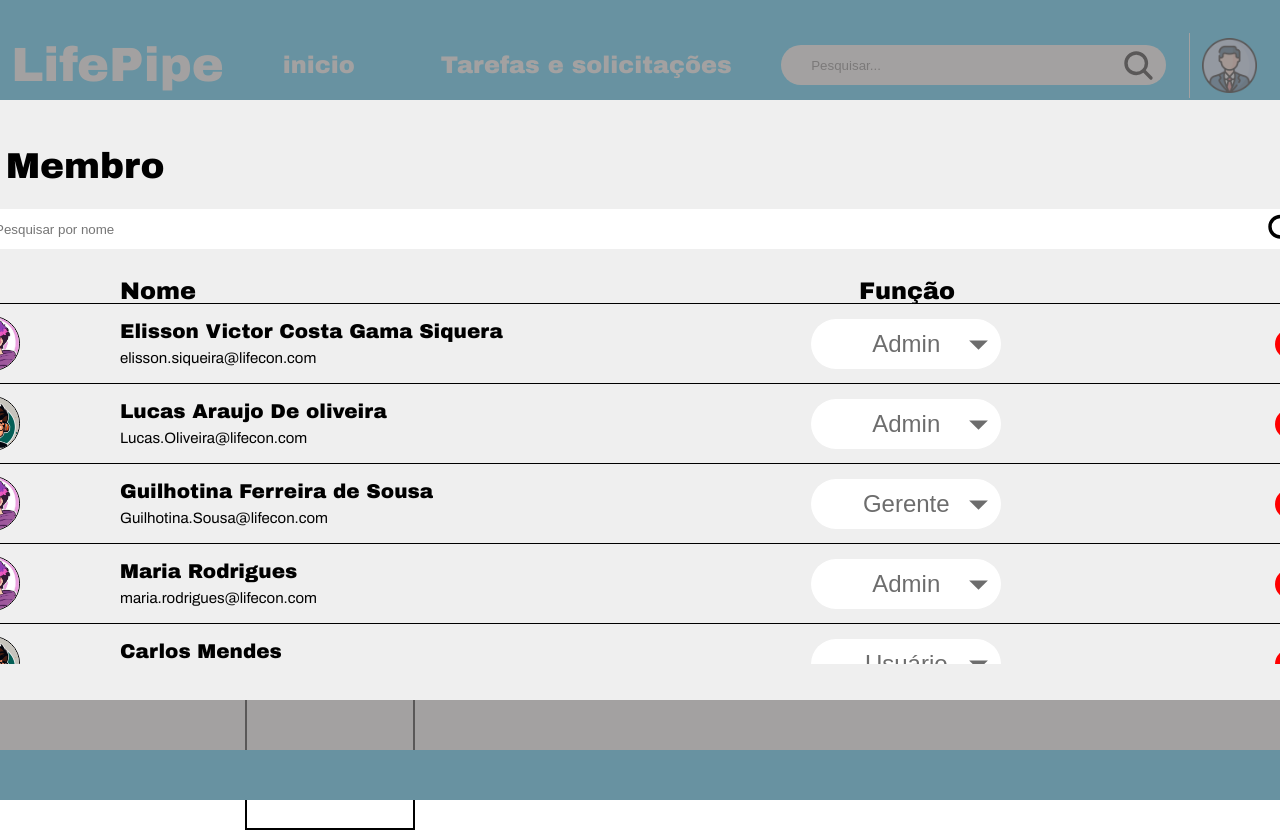
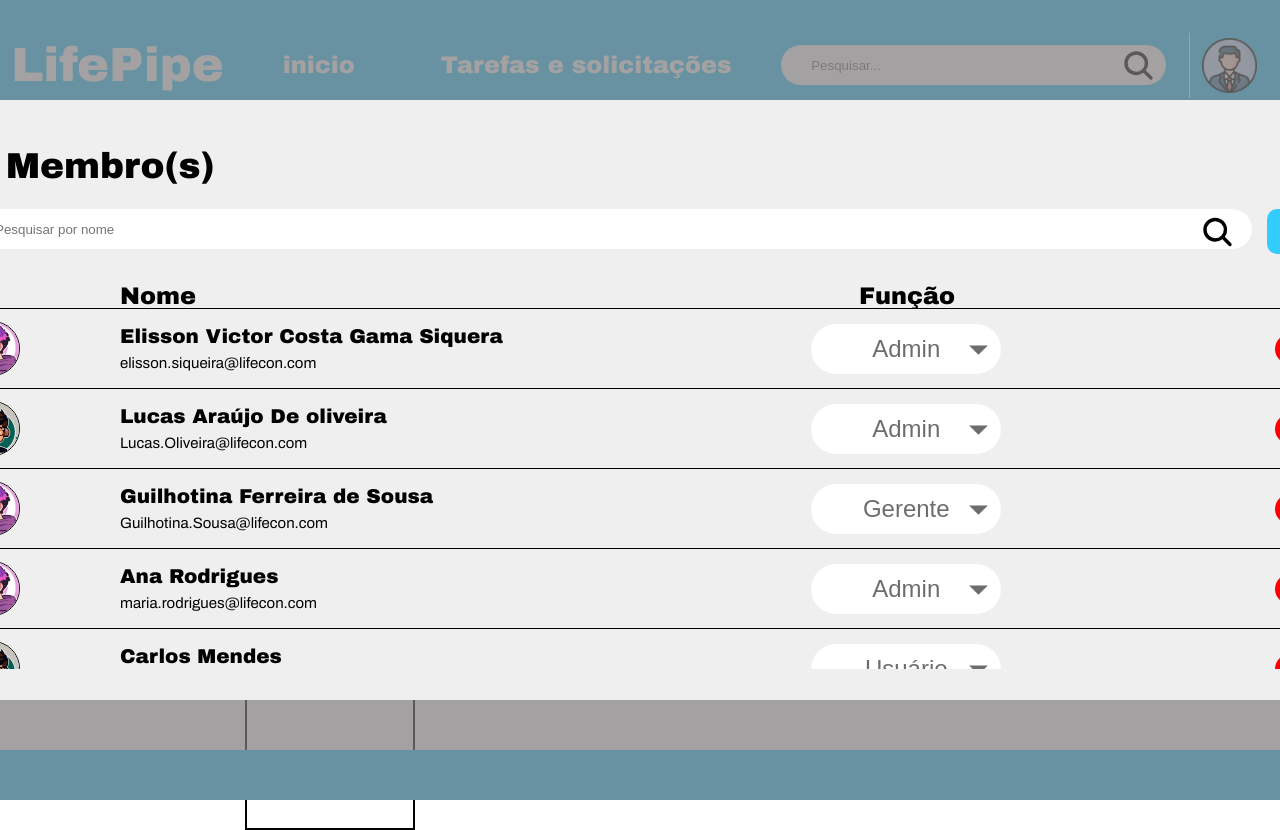
Before and after one commit to EVCG/Lifepipe, a Next.js app: page /home in a window 1280 px wide. Both pictures are taken after a click on the element "Membros". Built offline with nearby package versions, Linux system fonts and the light colour scheme.

Commit message:
PopUp de notificação pronto

```diff
--- a/src/components/PopUps/pop-up-member/popUpMember.js
+++ b/src/components/PopUps/pop-up-member/popUpMember.js
@@ -9,15 +9,15 @@ import { IoSearch } from "react-icons/io5";
 export default function PopUpMember({ setPopMember }) {
     const [users, setUsers] = useState([
         { id: 1, image: Elisson, name: "Elisson Victor Costa Gama Siquera", email: "elisson.siqueira@lifecon.com", charge: "Admin" },
-        { id: 2, image: Lucas, name: "Lucas Araujo De oliveira", email: "Lucas.Oliveira@lifecon.com", charge: "Admin" },
+        { id: 2, image: Lucas, name: "Lucas Araújo De oliveira", email: "Lucas.Oliveira@lifecon.com", charge: "Admin" },
         { id: 3, image: Elisson, name: "Guilhotina Ferreira de Sousa ", email: "Guilhotina.Sousa@lifecon.com", charge: "Gerente" },
-        { id: 4, image: Elisson, name: "Maria Rodrigues", email: "maria.rodrigues@lifecon.com", charge: "Diretor" },
+        { id: 4, image: Elisson, name: "Ana Rodrigues", email: "maria.rodrigues@lifecon.com", charge: "Diretor" },
         { id: 5, image: Lucas, name: "Carlos Mendes", email: "carlos.mendes@lifecon.com", charge: "Usuario" },
         { id: 6, image: Elisson, name: "Ana Paula Lima", email: "ana.paula@lifecon.com", charge: "Usuario" },
-        { id: 7, image: Elisson, name: "Roberto Silva", email: "roberto.silva@lifecon.com", charge: "Usuario" },
+        { id: 7, image: Elisson, name: "Lucas Silva", email: "roberto.silva@lifecon.com", charge: "Usuario" },
         { id: 8, image: Lucas, name: "Juliana Martins", email: "juliana.martins@lifecon.com", charge: "Gerente" }
-
     ]);
+    const [searchQuery, setSearchQuery] = useState("");
 
     const handleChargeChange = (userId, newCharge) => {
         setUsers(users.map(user => user.id === userId ? { ...user, charge: newCharge } : user));
@@ -26,17 +26,27 @@ export default function PopUpMember({ setPopMember }) {
         setUsers(users.filter(user => user.id !== userId));
     };
 
+    const filterUsers = users.filter(user => user.name.toLowerCase().includes(searchQuery.toLowerCase()));
+
     return (
         <div className={styles.ContainerMember}>
             <div className={styles.ContentMember}>
                 <div className={styles.ExitMember} onClick={() => setPopMember(false)}>x</div>
                 <div className={styles.ContainerSearchMember}>
                     <div>
-                        <h1 className={styles.TitleMember}> 2 Membro</h1>
+                        <h1 className={styles.TitleMember}>{users.length} Membro(s)</h1>
                         <div className={styles.inputNavBarContainer}>
                             <IoSearch className={styles.searchIconMember} />
-                            <input type='text' className={styles.inputNavBarMember} placeholder="Pesquisar por nome" />
+                            <input
+                                type='text'
+                                className={styles.inputNavBarMember}
+                                placeholder="Pesquisar por nome"
+                                value={searchQuery}
+                                onChange={e => setSearchQuery(e.target.value)}
+                            />
+                            <div className={styles.ButtonAddMember}>+</div>
                         </div>
+
                     </div>
                 </div>
                 <div className={styles.ContentData}>
@@ -47,7 +57,7 @@ export default function PopUpMember({ setPopMember }) {
                         </div>
                         <div className={styles.LineMember}></div>
                         <div className={styles.ContentUsersPopUp}>
-                            {users.map(person =>
+                            {filterUsers.map(person =>
                                 <Users
                                     key={person.id}
                                     id={person.id}
--- a/src/components/PopUps/pop-up-member/popUpMember.module.css
+++ b/src/components/PopUps/pop-up-member/popUpMember.module.css
@@ -42,6 +42,8 @@
 .inputNavBarContainer {
     position: relative;
     width: 1350px;
+    display: flex;
+    gap: 15px;
 }
 
 .inputNavBarMember {
@@ -55,6 +57,19 @@
     padding-right: 50px;
 }
 
+.ButtonAddMember{
+    background-color: #32CCFF;
+    width: 50px;
+    height: 45px;
+    font-size: 30px;
+    font-weight: 700;
+    display: flex;
+    align-items: center;
+    justify-content: center;
+    border-radius: 10px;
+    cursor: pointer;
+}
+
 .ContentUsersPopUp {
     max-height: 360px;
     overflow-y: auto;
@@ -63,7 +78,7 @@
 }
 .searchIconMember {
     position: absolute;
-    right: 15px; /* Espaço consistente do ícone para a borda direita */
+    right: 80px; /* Espaço consistente do ícone para a borda direita */
     top: 50%;
     transform: translateY(-50%); /* Centraliza verticalmente o ícone */
     color: #000;
```
